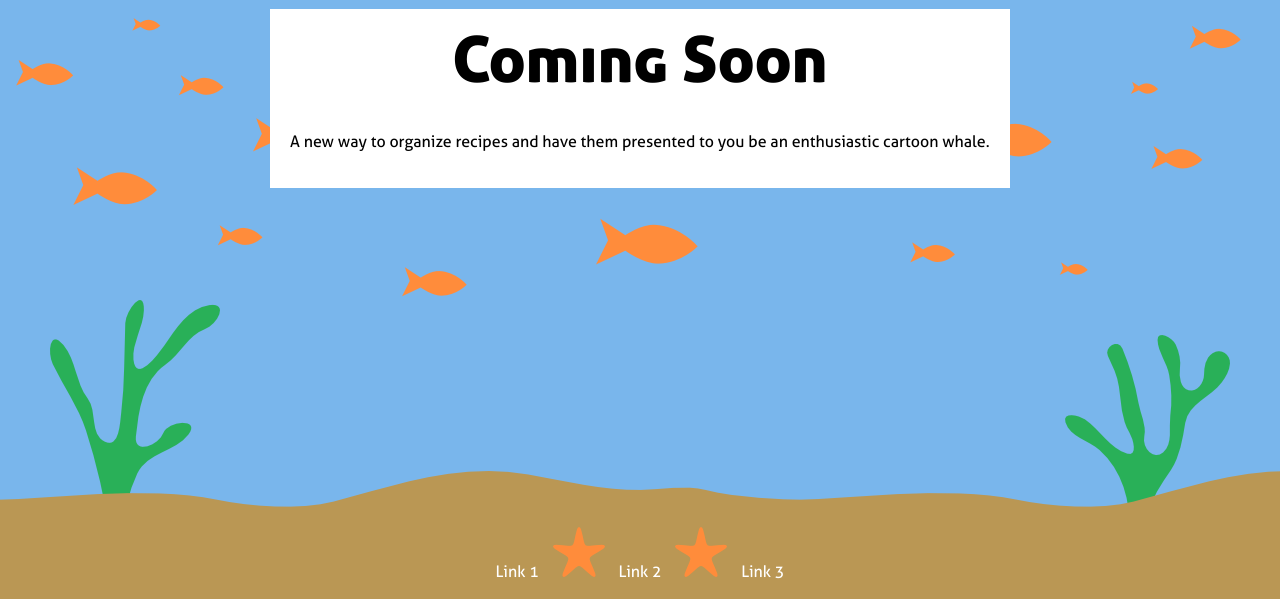
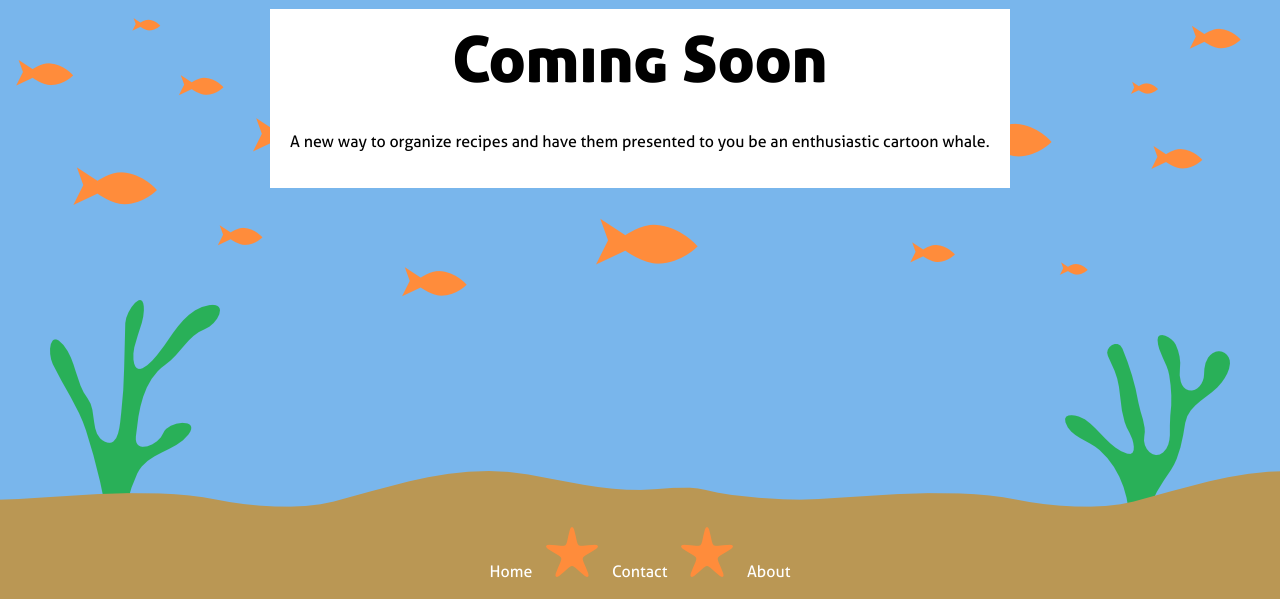
Before and after one commit to jtebert/chefwhale, a Django app: page / in a window 1280 px wide. Shown: the part 201-800 px from the top of the page. Run offline with Django 3.2, Linux system fonts and the light colour scheme.

Commit message:
Making it look slightly less testy

```diff
--- a/templates/chefwhale/base.html
+++ b/templates/chefwhale/base.html
@@ -3,7 +3,7 @@
 <!DOCTYPE html>
 <html>
     <head>
-        <title>This is a test</title>
+        <title>Chef Whale</title>
         <link rel="stylesheet" type="text/css"  href="{% static 'chefwhale/fonts/fonts.css' %}" />
         <link rel="stylesheet" type="text/css"  href="{% static 'chefwhale/style.css' %}" />
     </head>
@@ -38,11 +38,11 @@
             <div id="seafloor"></div>
             <div id="text-area">
                 <ul>
-                    <li><a href="#">Link 1</a></li>
+                    <li><a href="#">Home</a></li>
                     <li><img src="{% static 'chefwhale/images/starfish.png' %}" /></li>
-                    <li><a href="#">Link 2</a></li>
+                    <li><a href="#">Contact</a></li>
                     <li><img src="{% static 'chefwhale/images/starfish.png' %}" /></li>
-                    <li><a href="#">Link 3</a></li>
+                    <li><a href="#">About</a></li>
                 </ul>
             </div>
         </div>
```
